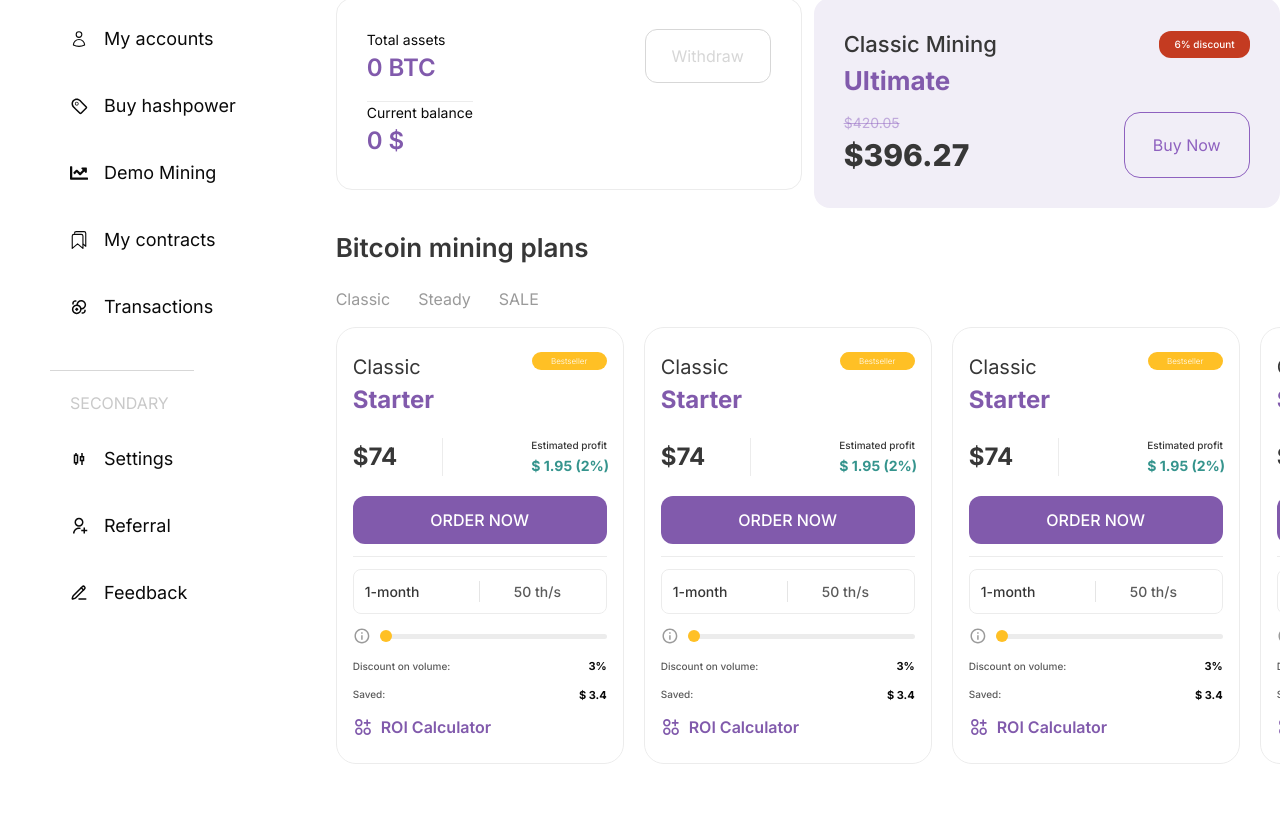
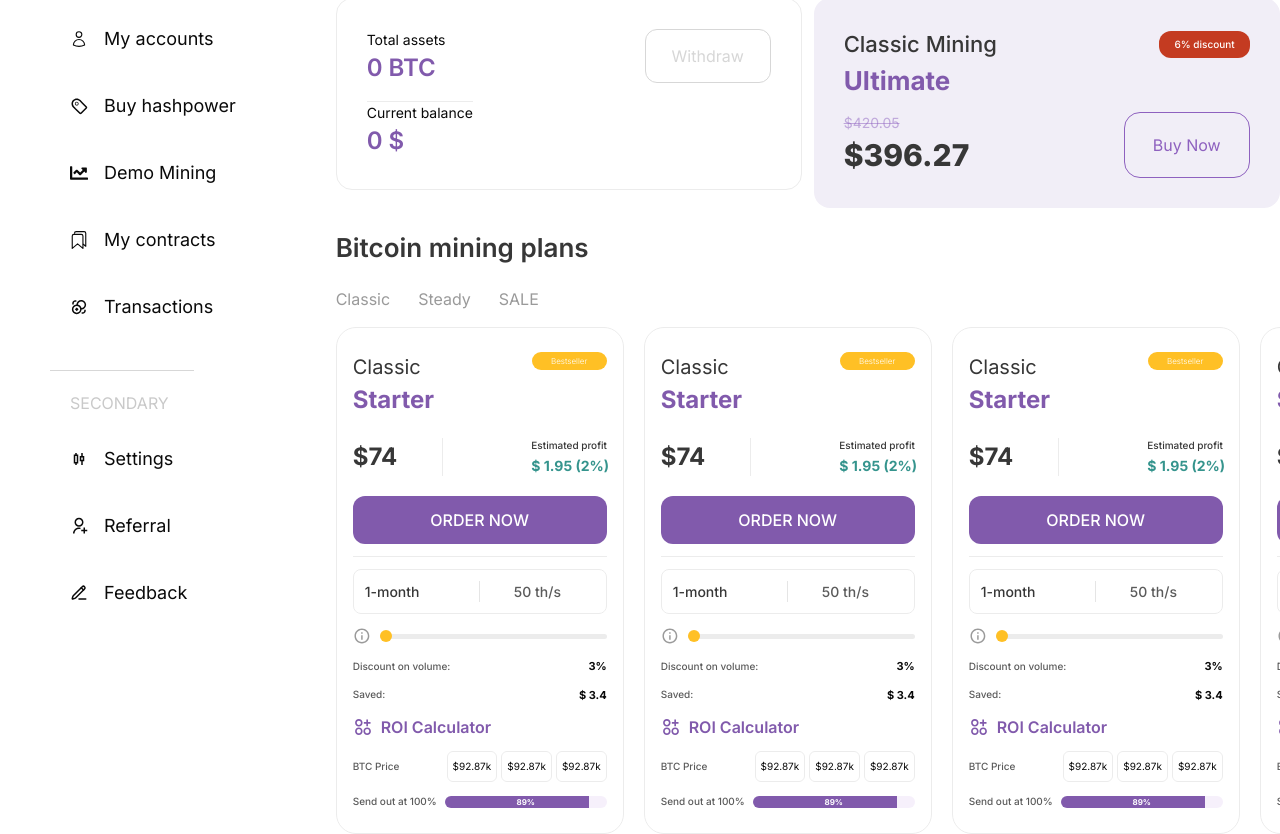
Before and after one commit to Codebee50/bminer-fe, a Next.js app: page /account/buy-hashpower in a window 1280 px wide. Shown: the part 276-1110 px from the top of the page. Before the commit the page ends 1040 px from the top, so only its background shows below. Built offline with nearby package versions, Linux system fonts and the light colour scheme.

Commit message:
finish plancards

```diff
--- a/app/globals.css
+++ b/app/globals.css
@@ -39,6 +39,34 @@ body {
 @layer utilities {
   .padded-section {
     @apply px-28;
+  }
+
+  .css-n8rv7h {
+    display: flex;
+    -webkit-box-align: center;
+    align-items: center;
+    -webkit-box-pack: center;
+    justify-content: center;
+    width: calc(100% - 16px);
+    height: 12px;
+    border-radius: 24px;
+    background: linear-gradient(
+      to right,
+      rgb(129, 90, 172) 0%,
+      rgb(129, 90, 172) 89%,
+      rgb(246, 240, 251) 89%,
+      rgb(246, 240, 251) 100%
+    );
+  }
+
+
+  .no-scrollbar::-webkit-scrollbar {
+    display: none; /* Hide scrollbar for Chrome, Safari, and Edge */
+  }
+
+  .no-scrollbar {
+    -ms-overflow-style: none; /* Hide scrollbar for IE and Edge */
+    scrollbar-width: none; /* Hide scrollbar for Firefox */
   }
 }
 
--- a/components/MiningPlanCard.jsx
+++ b/components/MiningPlanCard.jsx
@@ -2,6 +2,7 @@ import React from "react";
 import { IoMdInformationCircleOutline } from "react-icons/io";
 import { MdInfoOutline } from "react-icons/md";
 import { RiApps2AddLine } from "react-icons/ri";
+import PlanCard from "./PlanCard";
 
 const MiningPlanCard = () => {
   return (
@@ -90,8 +91,25 @@ const MiningPlanCard = () => {
       </div>
 
       <div className="flex flex-row items-center text-[#815aac] font-semibold gap-2">
-        <RiApps2AddLine size={20}/>
+        <RiApps2AddLine size={20} />
         <p>ROI Calculator</p>
+      </div>
+
+      <div className="flex flex-row items-center justify-between">
+        <p className="text-[10px] text-[#5b5b5b] font-medium">BTC Price</p>
+        <div className="flex flex-row items-center gap-[4px]">
+          <PlanCard />
+          <PlanCard />
+          <PlanCard />
+        </div>
+      </div>
+
+      <div className="flex flex-row items-center justify-between gap-[8px]">
+        <p className="text-[10px] text-[#5b5b5b] font-medium">Send out at 100%</p>
+
+        <div className="css-n8rv7h flex-[1_1]" end={77}>
+          <p className="text-[8px] text-white font-bold">89%</p>
+        </div>
       </div>
     </div>
   );
--- /dev/null
+++ b/components/PlanCard.jsx
@@ -0,0 +1,11 @@
+import React from "react";
+
+const PlanCard = () => {
+  return (
+    <button className="hover:text-[#815aac] border hover:border-[#815aac] border-grey300 py-[7px] px-[5px] rounded-[6px] text-[10px]">
+      $92.87k
+    </button>
+  );
+};
+
+export default PlanCard;
--- a/sections/account/BuyHashpower.jsx
+++ b/sections/account/BuyHashpower.jsx
@@ -24,7 +24,7 @@ const BuyHashpower = () => {
           })}
         </div>
 
-        <div className="w-full flex flex-row items-center overflow-x-scroll gap-5 mt-4">
+        <div className="w-full flex flex-row items-center overflow-x-scroll no-scrollbar gap-5 mt-4">
           <MiningPlanCard />
           <MiningPlanCard />
           <MiningPlanCard />
```
